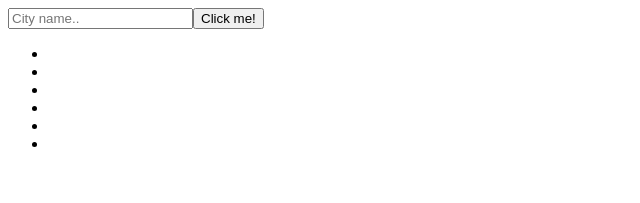
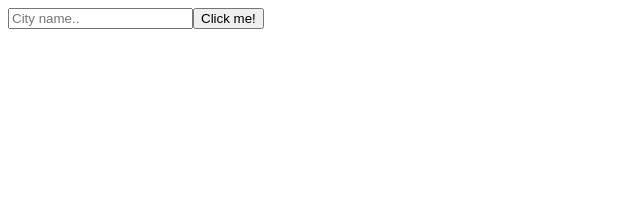
Before and after one commit to ChristoferGuimaraes/previsao-do-tempo, a React (Vite) app: page / in a window 1280 px wide. Shown: the top 203 px of the page, without its empty margins (0-640 px from the left). Built offline with nearby package versions, Linux system fonts and the light colour scheme.

Commit message:
new transformCityData for better data view

```diff
--- a/src/components/App.tsx
+++ b/src/components/App.tsx
@@ -1,4 +1,4 @@
-import { useEffect, useState } from "react";
+import {useState } from "react";
 import getDataCity from "../services/api";
 
 interface CityData {
@@ -13,11 +13,29 @@ interface CityData {
 function App() {
   const [cityData, setCityData] = useState<CityData>();
   const [city, setCity] = useState<String>("");
+  const [showDataCity, setShowDataCity] = useState<Boolean>(false);
 
   function getWeather() {
     getDataCity(city)
-      .then(({ data }) => setCityData(data.list[0].main))
-      .catch((err) => console.log(err));
+      .then(({ data }) => {
+        setCityData(data.list[0].main);
+        setShowDataCity(true);
+      })
+      .catch((err) => {
+        console.log(err.message);
+        setShowDataCity(false);
+      });
+  }
+
+  function transformCityData(data?: Number, specialChar?: String) {
+    let transformedData: String;
+    if (specialChar !== undefined) {
+      transformedData = Number(data).toFixed() + specialChar;
+    } else {
+      transformedData = Number(data).toFixed();
+    }
+
+    return transformedData;
   }
 
   return (
@@ -28,14 +46,16 @@ function App() {
         onChange={(e) => setCity(e.target.value)}
       ></input>
       <button onClick={() => getWeather()}>Click me!</button>
-      <ul className="city-data-container">
-        <li>{cityData?.temp}</li>
-        <li>{cityData?.feels_like}</li>
-        <li>{cityData?.humidity}</li>
-        <li>{cityData?.pressure}</li>
-        <li>{cityData?.temp_max}</li>
-        <li>{cityData?.temp_min}</li>
-      </ul>
+      {showDataCity && (
+        <ul className="city-data-container">
+          <li>temp: {transformCityData(cityData?.temp, "°C")}</li>
+          <li>feels_like: {transformCityData(cityData?.feels_like, "°C")}</li>
+          <li>humidity: {transformCityData(cityData?.humidity, "%")}</li>
+          <li>pressure: {transformCityData(cityData?.pressure, " hPa")}</li>
+          <li>temp_max: {transformCityData(cityData?.temp_max, "°C")}</li>
+          <li>temp_min: {transformCityData(cityData?.temp_min, "°C")}</li>
+        </ul>
+      )}
     </div>
   );
 }
```
